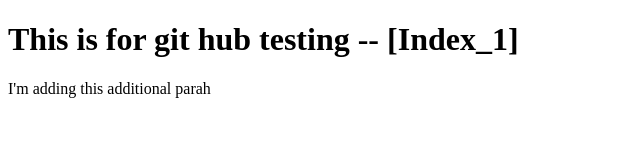
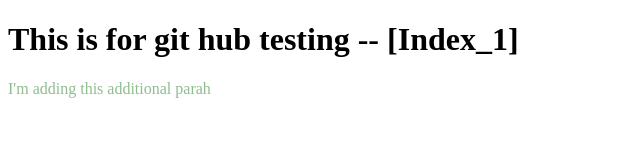
Before and after one commit to Thushara-P/TestingMyFile, a plain HTML site: page index.html in a window 1280 px wide. Shown: the whole page, without its empty margins (0-640 px from the left). Drawn offline with Linux system fonts and the light colour scheme.

Commit message:
looking for merge conflit

```diff
--- a/index.html
+++ b/index.html
@@ -8,6 +8,6 @@
 </head>
 <body>
     <h1>This is for git hub testing -- [Index_1]</h1>
-    <p>I'm adding this additional parah</p>
+    <p style="color:darkseagreen;">I'm adding this additional parah</p>
 </body>
 </html>
```
